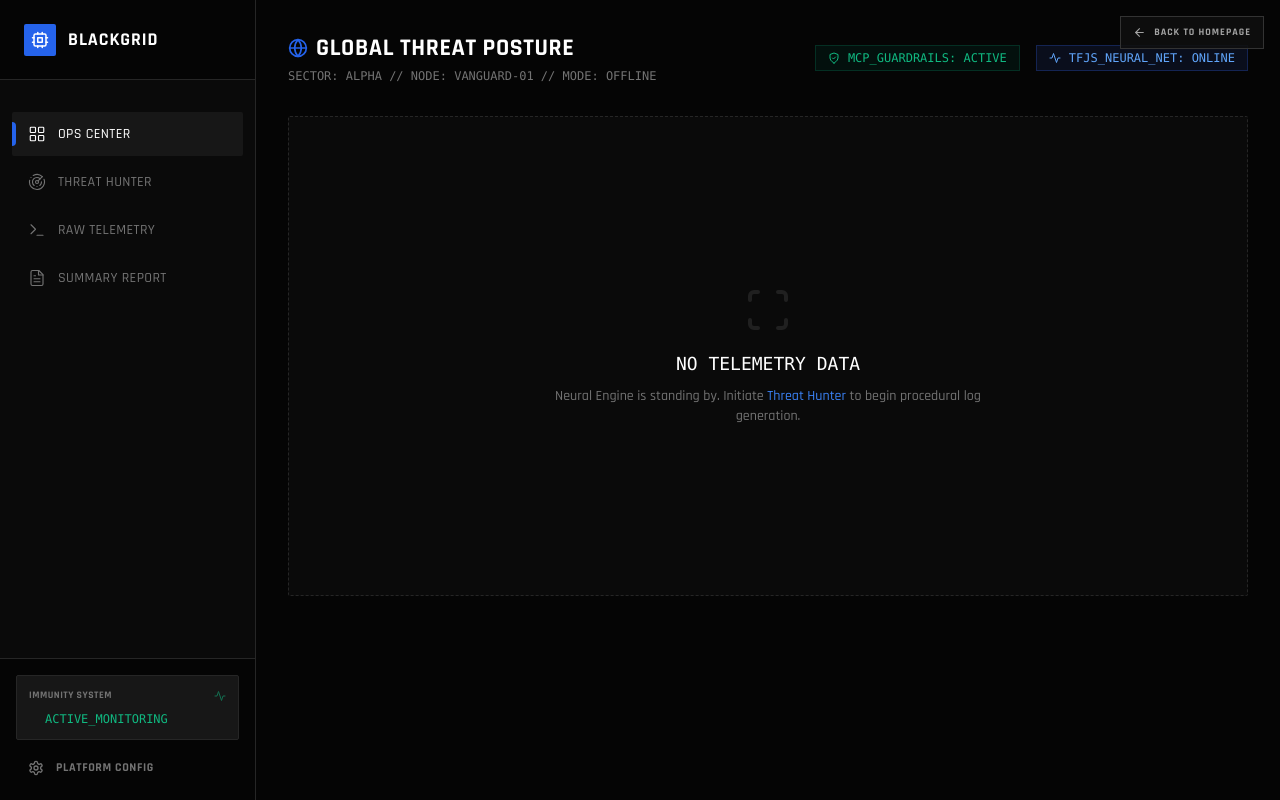
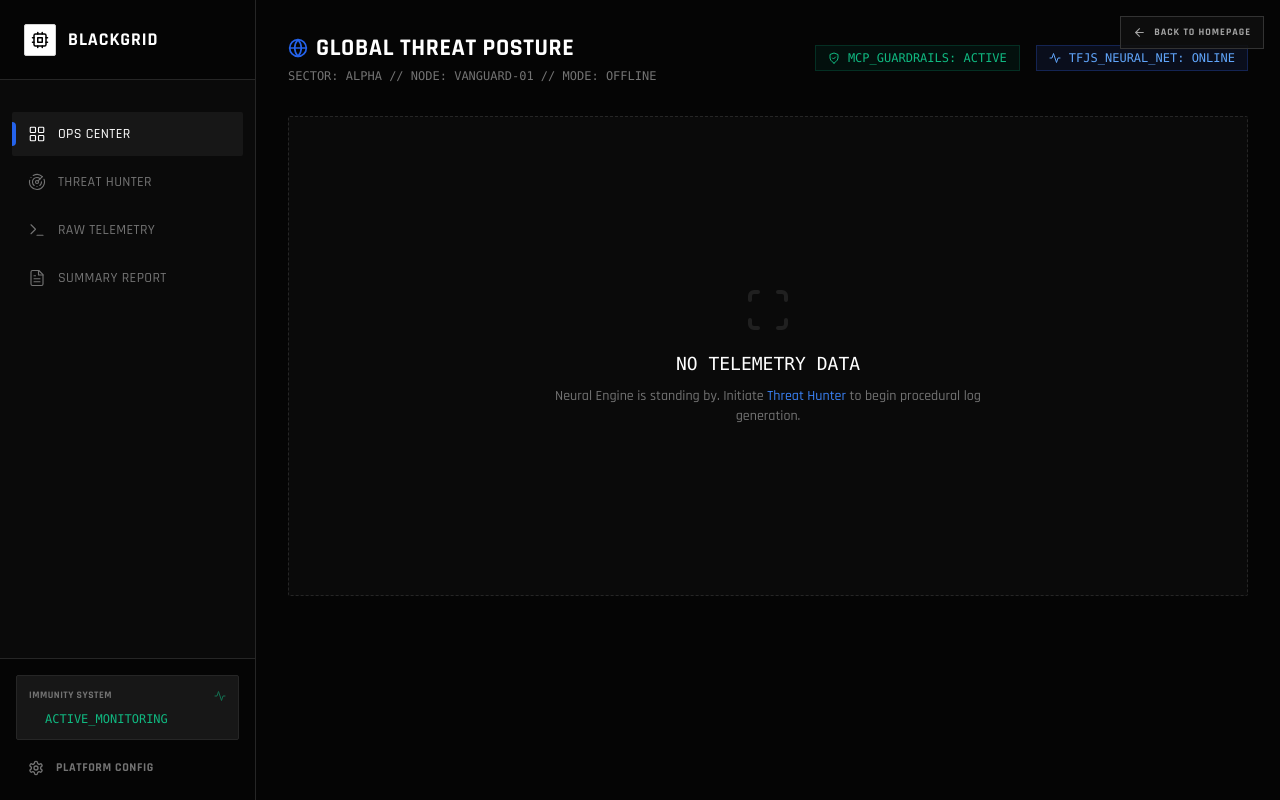
Before and after one commit to AbhinavGGarg/BlackGrid, a React (Vite) app: page / in a window 1280 px wide. Both pictures are taken after a click on the button "ENTER DEFENSE GRID". Built offline with nearby package versions, Linux system fonts and the light colour scheme.

Commit message:
switch blackgrid logo mark to black and white

```diff
--- a/components/LandingPage.tsx
+++ b/components/LandingPage.tsx
@@ -83,8 +83,8 @@ const LandingPage: React.FC<LandingPageProps> = ({ onEnterPlatform }) => {
         <header className="border border-[#262626] bg-[#0a0a0a]/90 px-5 py-4 md:px-6 md:py-5">
           <div className="flex items-center justify-between gap-4">
             <div className="flex items-center gap-3">
-              <div className="w-9 h-9 bg-blue-600/90 border border-blue-500/40 flex items-center justify-center">
-                <Cpu size={18} className="text-white" />
+              <div className="w-9 h-9 bg-white border border-[#d4d4d4] flex items-center justify-center">
+                <Cpu size={18} className="text-black" />
               </div>
               <div>
                 <p className="text-lg font-bold tracking-[0.14em] text-white">BLACKGRID</p>
--- a/components/Sidebar.tsx
+++ b/components/Sidebar.tsx
@@ -21,8 +21,8 @@ const Sidebar: React.FC<SidebarProps> = ({ activeTab, setActiveTab, onOpenSettin
       {/* Header Logo */}
       <div className="h-20 flex items-center px-6 border-b border-[#262626] bg-[#050505]">
         <div className="flex items-center gap-3">
-          <div className="relative w-8 h-8 flex items-center justify-center bg-blue-600 rounded-sm">
-             <Cpu className="text-white" size={18} />
+          <div className="relative w-8 h-8 flex items-center justify-center bg-white border border-[#d4d4d4] rounded-sm">
+             <Cpu className="text-black" size={18} />
           </div>
           <div className="leading-none">
             <h1 className="font-bold text-white tracking-wider text-lg">BLACKGRID</h1>
```
